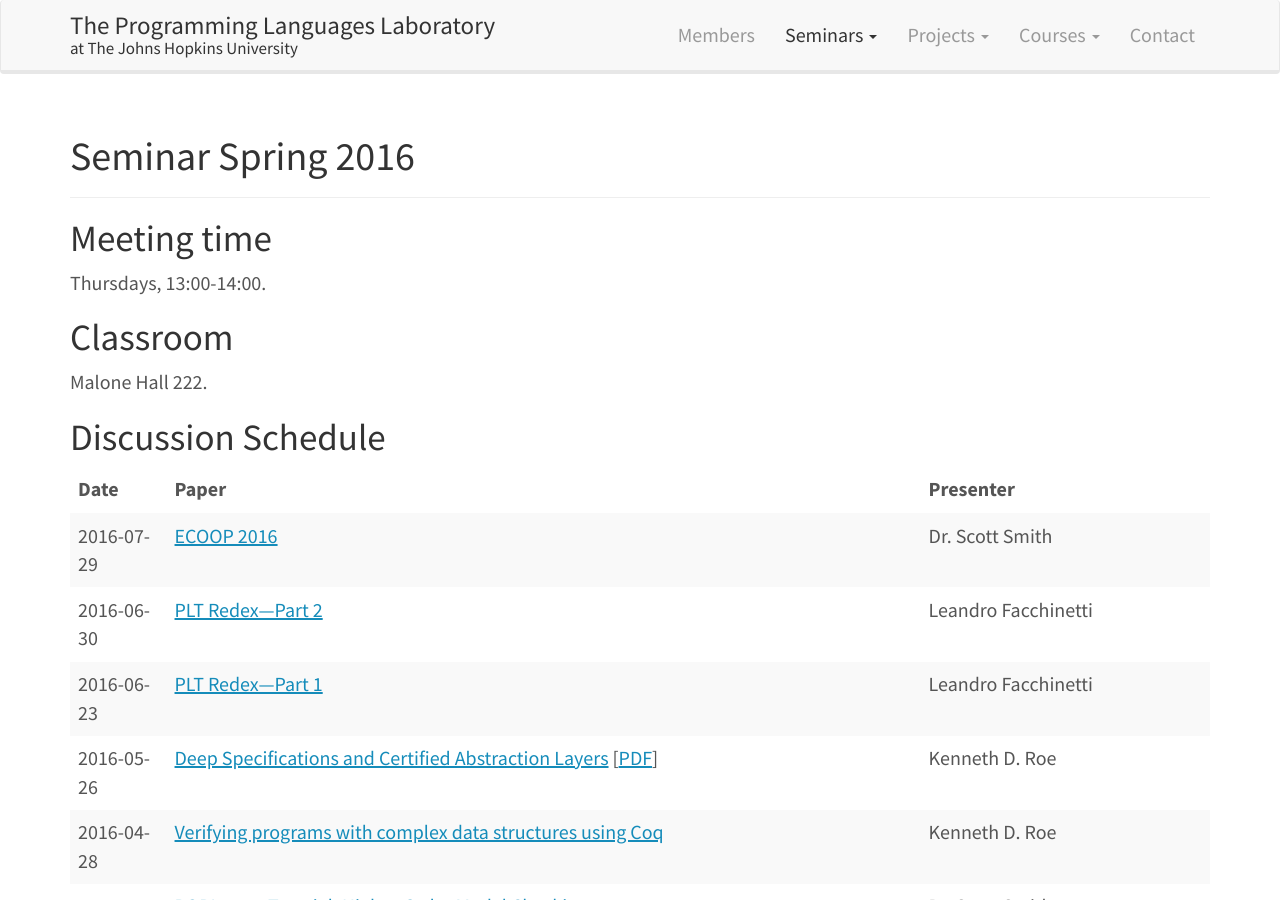
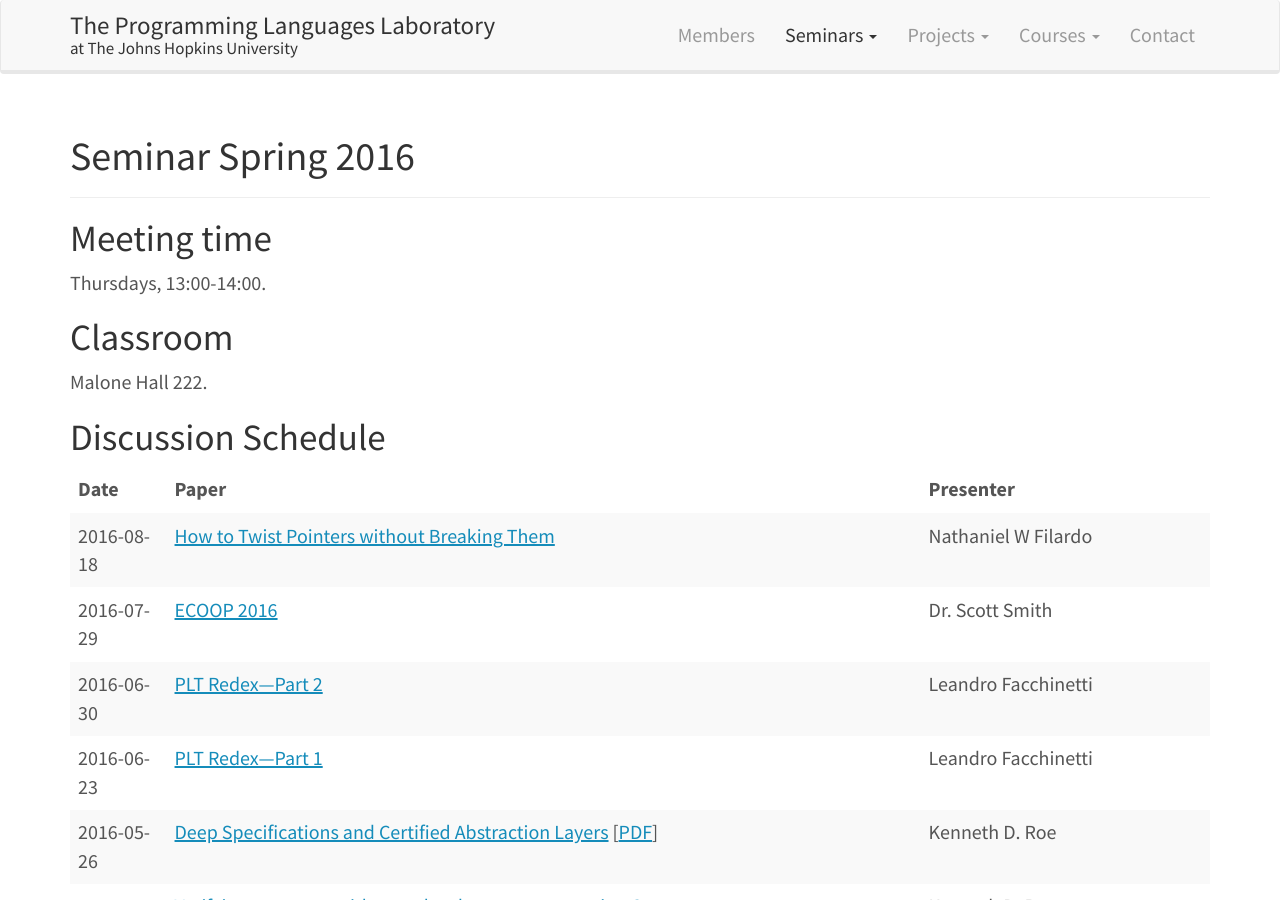
Before and after one commit to JHU-PL-Lab/www-pl-lab, a Jekyll site: the page built from seminars/spring-2016.md, in a window 1280 px wide and 900 px high. Built offline with Jekyll 4.4.1, drawn with Linux system fonts in a browser that asks for light colours.

Commit message:
Add 2016-08-18 seminar

```diff
--- a/seminars/spring-2016.md
+++ b/seminars/spring-2016.md
@@ -18,6 +18,7 @@ Discussion Schedule
 
 |       Date | Paper                                                                                                                                                                                                                                                                                                                                                                                      | Presenter                               |
 |------------+--------------------------------------------------------------------------------------------------------------------------------------------------------------------------------------------------------------------------------------------------------------------------------------------------------------------------------------------------------------------------------------------+-----------------------------------------|
+| 2016-08-18 | [How to Twist Pointers without Breaking Them](http://ozark.hendrix.edu/~yorgey/pub/twisted.pdf)                                                                                                                                                                                                                                                                                            | Nathaniel W Filardo                     |
 | 2016-07-29 | [ECOOP 2016](http://2016.ecoop.org/)                                                                                                                                                                                                                                                                                                                                                       | Dr. Scott Smith                         |
 | 2016-06-30 | [PLT Redex—Part 2](http://redex.racket-lang.org/)                                                                                                                                                                                                                                                                                                                                          | Leandro Facchinetti                     |
 | 2016-06-23 | [PLT Redex—Part 1](http://redex.racket-lang.org/)                                                                                                                                                                                                                                                                                                                                          | Leandro Facchinetti                     |
```
